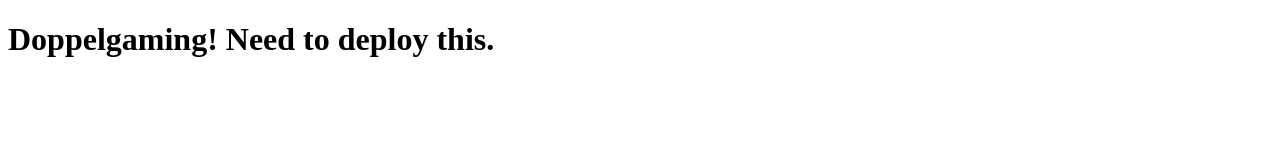
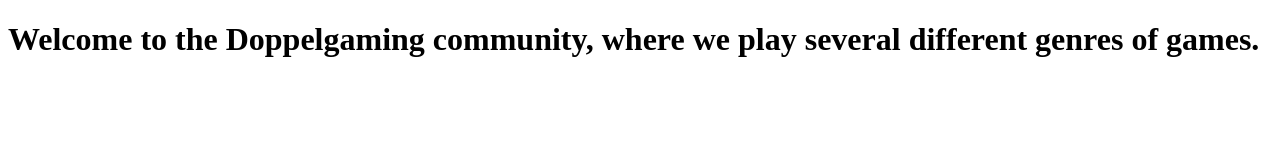
Before and after one commit to MarlonCGH/Doppelgaming, a plain HTML site: page index.html in a window 1280 px wide. Drawn offline with Linux system fonts and the light colour scheme.

Commit message:
Making sure I remember what I'm doing

```diff
--- a/index.html
+++ b/index.html
@@ -11,8 +11,11 @@
     <link rel="stylesheet" href="css/styles.css" />
   </head>
   <body>
-    <h1>
-      Doppelgaming! Need to deploy this.
-    </h1>
+    <header>
+      <h1>
+        Welcome to the Doppelgaming community, where we play several different
+        genres of games.
+      </h1>
+    </header>
   </body>
 </html>
```
